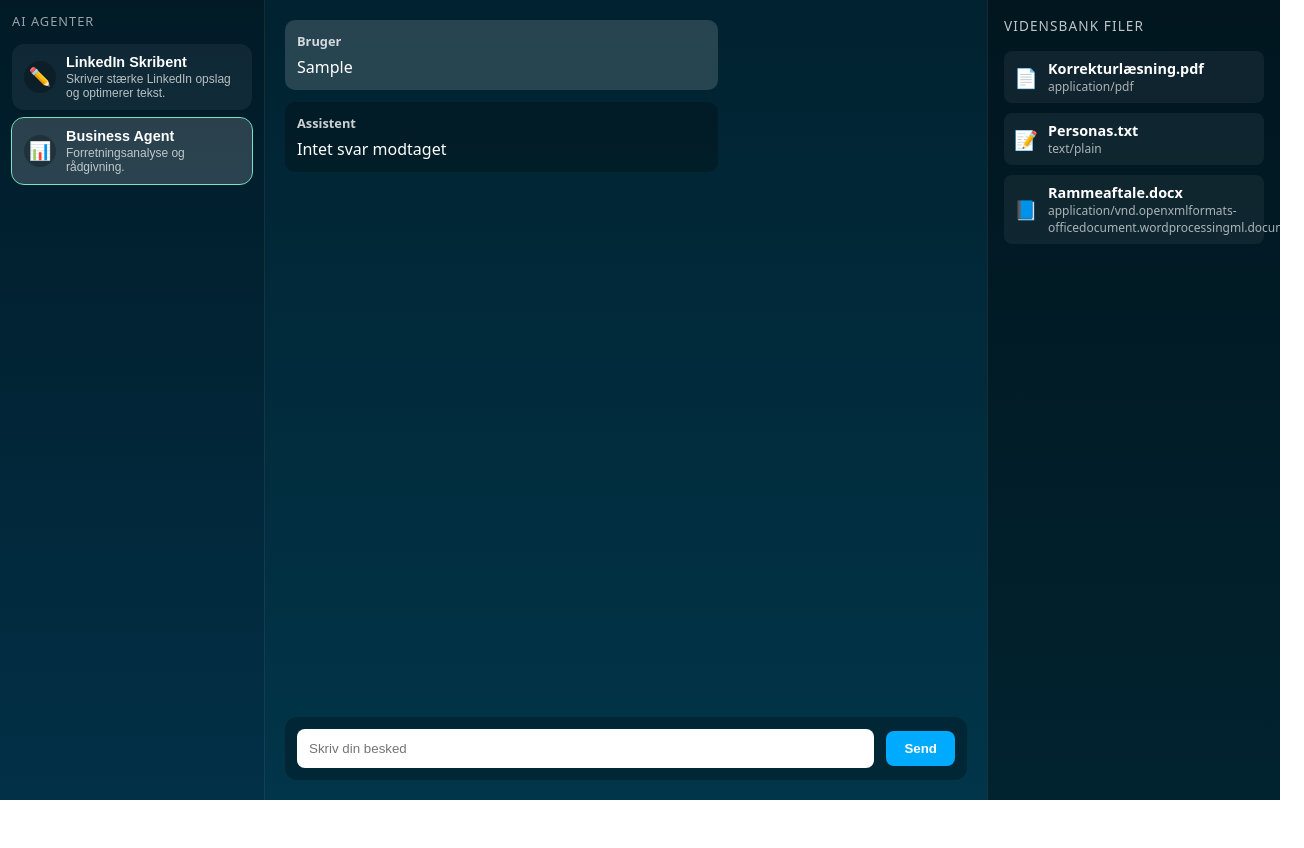
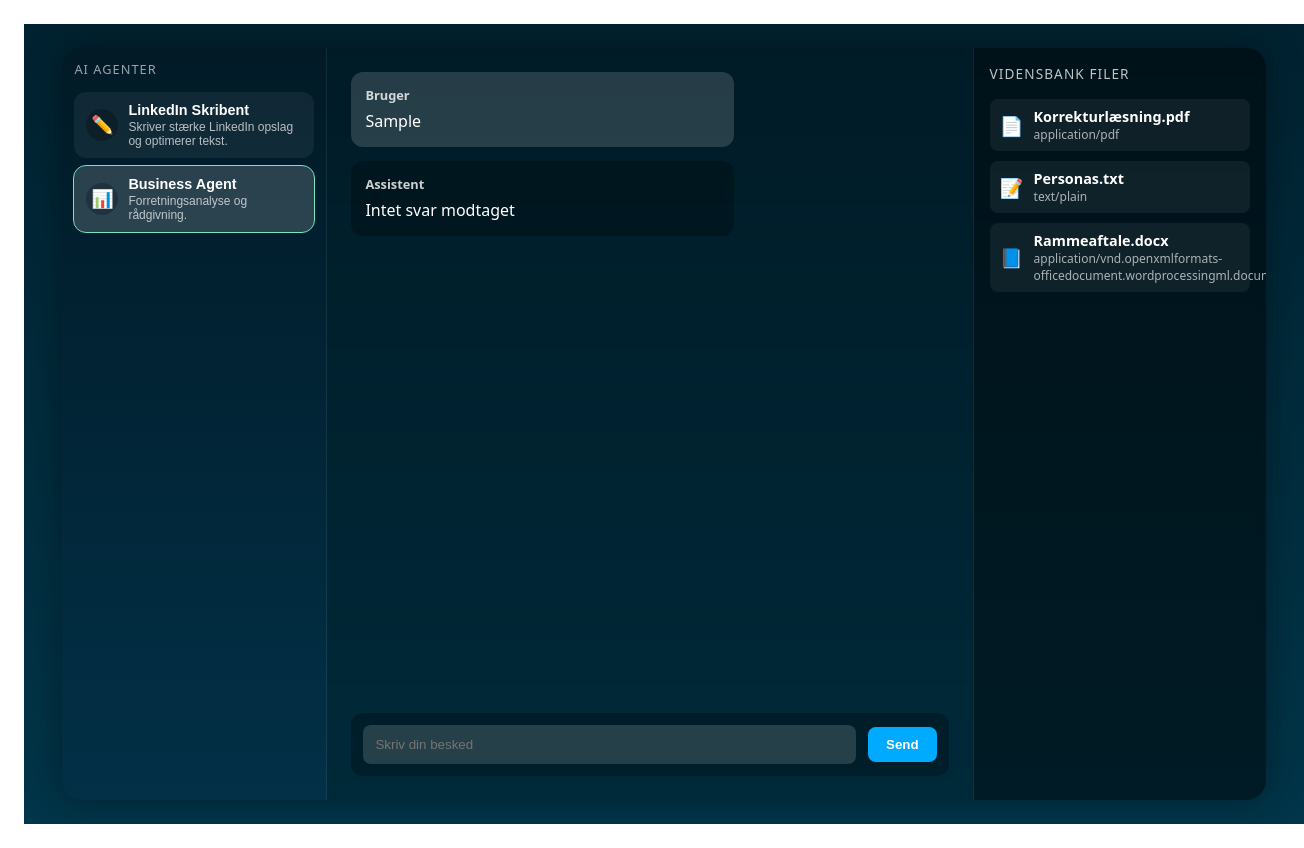
Before and after one commit to JacobHonore1/zaxis-agentchat, a Next.js app: page / in a window 1280 px wide. Both pictures are taken after typing "Sample" into the empty fields and a click on the button "Send". Shown: the whole page, 1304 px wide, since content can reach past the window. Before the commit the page ends 800 px from the top, so only its background shows below. Built offline with nearby package versions, Linux system fonts and the light colour scheme; no server answers.

Commit message:
Update page.tsx

```diff
--- a/app/page.tsx
+++ b/app/page.tsx
@@ -19,7 +19,7 @@ export default function HomePage() {
   async function sendMessage() {
     if (!inputMessage.trim()) return;
 
-    const userMsg: ChatMessage = {
+    const userMsg: { role: "user"; content: string } = {
       role: "user",
       content: inputMessage,
     };
@@ -39,20 +39,18 @@ export default function HomePage() {
 
       const data = await res.json();
 
-      const assistantMsg: ChatMessage = {
+      const assistantMsg: { role: "assistant"; content: string } = {
         role: "assistant",
         content: data.reply || "Intet svar modtaget",
       };
 
       setMessages((prev) => [...prev, assistantMsg]);
-    } catch (err) {
-      setMessages((prev) => [
-        ...prev,
-        {
+    } catch {
+      const assistantErrorMsg: { role: "assistant"; content: string } = {
         role: "assistant",
         content: "Der opstod en fejl i kommunikationen med serveren.",
-        },
-      ]);
+      };
+      setMessages((prev) => [...prev, assistantErrorMsg]);
     }
 
     setInputMessage("");
@@ -62,14 +60,28 @@ export default function HomePage() {
   return (
     <div
       style={{
-        position: "fixed",
-        top: 0,
-        left: 0,
-        right: 0,
-        bottom: 0,
-        display: "flex",
+        width: "100vw",
+        height: "100vh",
         background: "linear-gradient(180deg, #012230, #013549)",
         overflow: "hidden",
+        display: "flex",
+        justifyContent: "center",
+        alignItems: "center",
+        padding: "3vh 3vw",
+        boxSizing: "border-box",
+      }}
+    >
+      {/* Wrapper med afrundet kant og let skygge */}
+      <div
+        style={{
+          width: "100%",
+          height: "100%",
+          display: "flex",
+          borderRadius: 20,
+          boxShadow: "0 0 35px rgba(0,0,0,0.35)",
+          overflow: "hidden",
+          background: "rgba(0,0,0,0.20)",
+          backdropFilter: "blur(4px)",
         }}
       >
         <AgentSidebar
@@ -80,19 +92,24 @@ export default function HomePage() {
         <div
           style={{
             flex: 1,
-          padding: "20px",
+            padding: "24px",
             display: "flex",
             flexDirection: "column",
-          gap: 16,
-          overflow: "hidden",
+            gap: 20,
           }}
         >
-        <div style={{ flex: 1, overflowY: "auto" }}>
+          <div
+            style={{
+              flex: 1,
+              overflowY: "auto",
+              paddingRight: 6,
+            }}
+          >
             {messages.map((msg, index) => (
               <div
                 key={index}
                 style={{
-                marginBottom: 12,
+                  marginBottom: 14,
                   display: "flex",
                   flexDirection: "column",
                   maxWidth: "60%",
@@ -100,8 +117,8 @@ export default function HomePage() {
                     msg.role === "user"
                       ? "rgba(255,255,255,0.15)"
                       : "rgba(0,0,0,0.25)",
-                padding: 12,
-                borderRadius: 10,
+                  padding: 14,
+                  borderRadius: 12,
                   color: "white",
                 }}
               >
@@ -115,7 +132,9 @@ export default function HomePage() {
                   {msg.role === "user" ? "Bruger" : "Assistent"}
                 </strong>
 
-              <span style={{ fontSize: "1rem" }}>{msg.content}</span>
+                <span style={{ fontSize: "1rem", lineHeight: 1.45 }}>
+                  {msg.content}
+                </span>
               </div>
             ))}
 
@@ -153,6 +172,8 @@ export default function HomePage() {
                 borderRadius: 8,
                 border: "none",
                 outline: "none",
+                background: "rgba(255,255,255,0.15)",
+                color: "white",
               }}
             />
 
@@ -176,5 +197,6 @@ export default function HomePage() {
 
         <KnowledgeSidebar />
       </div>
+    </div>
   );
 }
```
Lines whose indentation alone changed are shown as unchanged.
